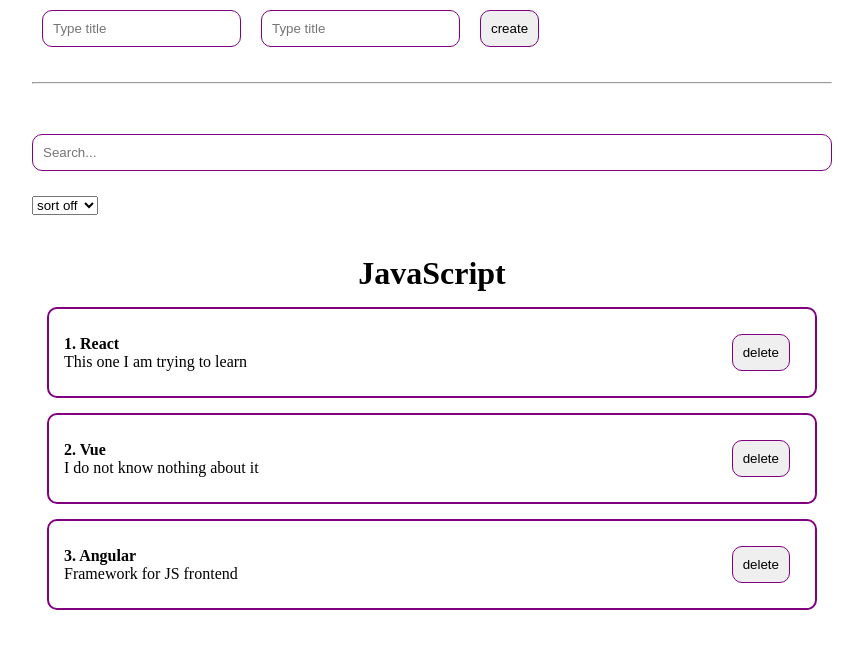
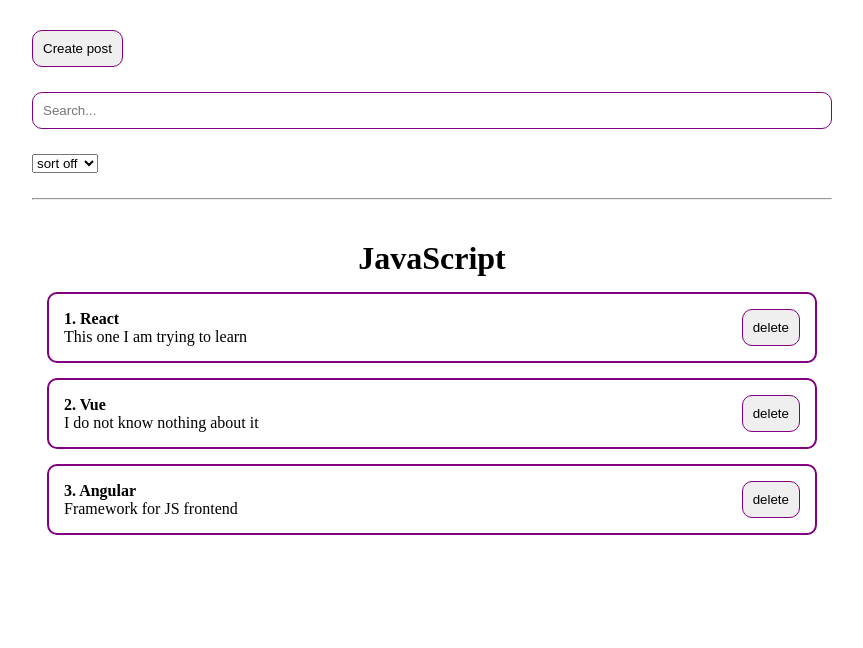
Before and after one commit to obkin/react-first-project, a React (Create React App) app: page / in a window 1280 px wide. Shown: the top 648 px of the page, without its empty margins (208-1071 px from the left). Built offline with nearby package versions, Linux system fonts and the light colour scheme.

Commit message:
learned: how to create a modal window

```diff
--- a/src/App.js
+++ b/src/App.js
@@ -2,6 +2,8 @@
 import PostList from './components/PostList';
 import PostFrom from './components/PostFrom';
 import PostFilter from './components/PostFilter';
+import MyModal from './components/UI/modal/MyModal';
+import MyButton from './components/UI/buttons/MyButton';
 
 function App() {
 
@@ -12,6 +14,7 @@
   ]);
 
   const [filter, setFilter] = useState({ sort: '', query: '' });
+  const [modal, setModal] = useState(false);
 
   const sortedPosts = useMemo(() => {
     console.log('[!] called function: getSortedPosts'); // warning
@@ -32,6 +35,7 @@
 
   function createPost(newPost) {
     setPosts([...posts, newPost]);
+    setModal(false);
   }
 
   function removePost(post) {
@@ -40,14 +44,20 @@
 
   return (
     <div className="App">
-        <PostFrom create={createPost}/>
+        <MyModal visible={modal} setVisible={setModal}>
+          <PostFrom create={createPost}/>
+        </MyModal>
 
-        <hr style={{ margin: '25px 0 25px 0' }}/>
+        <MyButton onClick={() => setModal(true)} style={{ marginTop: '30px' }}>
+          Create post
+        </MyButton>
 
         <PostFilter
           filter={filter}
           setFilter={setFilter}
         />
+
+        <hr style={{ margin: '25px 0 25px 0' }}/>
 
         <PostList remove={removePost} posts={sortedAndSearchedPosts} title={'JavaScript'}/>
     </div>
--- a/src/components/PostFrom.jsx
+++ b/src/components/PostFrom.jsx
@@ -26,15 +26,17 @@
                 value={post.title}
                 onChange={e => setPost({ ...post, title: e.target.value })}
                 type='text'
-                placeholder='Type title'
+                placeholder='Title'
+                style={{ width: '100%' }}
             />
             <MyInput
                 value={post.body}
                 onChange={e => setPost({ ...post, body: e.target.value })}
                 type='text'
-                placeholder='Type title'
+                placeholder='Description'
+                style={{ width: '100%' }}
             />
-            <MyButton onClick={createNewPost}>create</MyButton>
+            <MyButton onClick={createNewPost} style={{ marginTop: '15px' }}>create</MyButton>
         </form>
     );
 };
--- a/src/components/UI/buttons/MyButton.module.css
+++ b/src/components/UI/buttons/MyButton.module.css
@@ -1,5 +1,4 @@
 .myButton {
-    margin: 10px;
     padding: 10px;
     border: 1px solid purple;
     border-radius: 10px;
--- a/src/components/UI/inputs/MyInput.module.css
+++ b/src/components/UI/inputs/MyInput.module.css
@@ -1,5 +1,5 @@
 .myInput {
-    margin: 10px;
+    margin-top: 15px;
     padding: 10px;
     border: 1px solid purple;
     border-radius: 10px;
--- /dev/null
+++ b/src/components/UI/modal/MyModal.jsx
@@ -0,0 +1,20 @@
+import React from 'react';
+import classes from './MyModal.module.css';
+
+const MyModal = ({ children, visible, setVisible }) => {
+
+    const rootClasses = [classes.myModal];
+    if (visible) {
+        rootClasses.push(classes.active);
+    }
+
+    return (
+        <div className={rootClasses.join(' ')} onClick={() => setVisible(false)}>
+            <div className={classes.myModalContent} onClick={(e) => e.stopPropagation()}>
+                {children}
+            </div>
+        </div>
+    );
+};
+
+export default MyModal;
--- /dev/null
+++ b/src/components/UI/modal/MyModal.module.css
@@ -0,0 +1,22 @@
+.myModal {
+    position: fixed;
+    left: 0;
+    top: 0;
+    right: 0;
+    bottom: 0;
+    display: none;
+    background: rgba(0,0,0, 0.5);
+}
+
+.myModal.active {
+    display: flex;
+    justify-content: center;
+    align-items: center;
+}
+
+.myModalContent {
+    padding: 25px;
+    background: white;
+    border: 2px solid purple;
+    border-radius: 16px;
+}
```
Also changed, not shown: trash/ClassCounter.js (renamed from src/components/ClassCounter.js), trash/Counter.jsx (renamed from src/components/Counter.jsx), trash/Input.jsx (renamed from src/components/Input.jsx).
